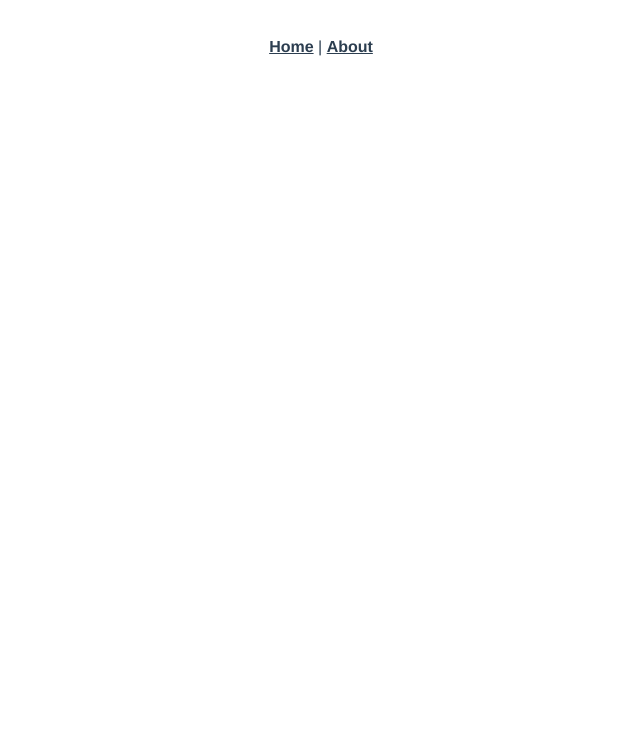
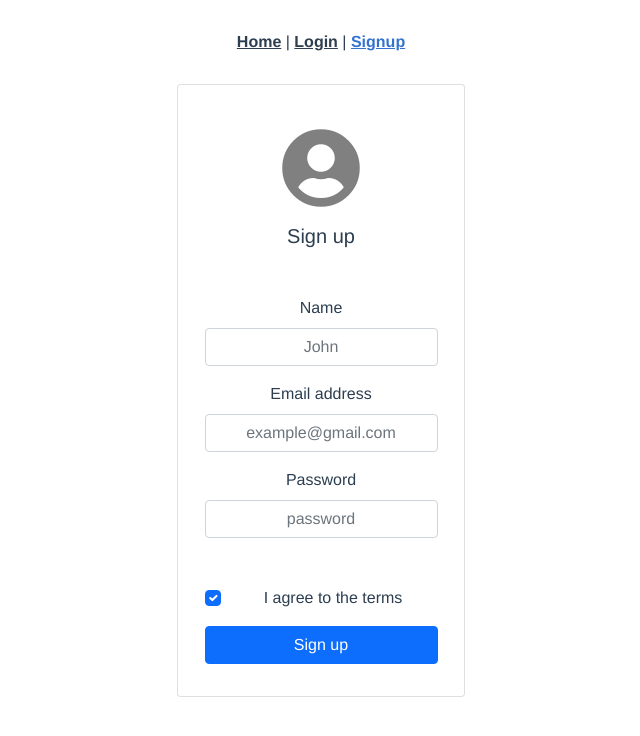
Before and after one commit to ContechOS/Web, a Vue app: page /signup in a window 1280 px wide. Before the commit this address had no page. Shown: the top 736 px of the page, without its empty margins (319-959 px from the left). Built offline with nearby package versions, Linux system fonts and the light colour scheme.

Commit message:
forms templates

```diff
--- a/public/index.html
+++ b/public/index.html
@@ -1,17 +1,28 @@
 <!DOCTYPE html>
 <html lang="">
+
 <head>
   <meta charset="utf-8">
   <meta http-equiv="X-UA-Compatible" content="IE=edge">
   <meta name="viewport" content="width=device-width,initial-scale=1.0">
   <link rel="icon" href="<%= BASE_URL %>favicon.ico">
   <title><%= htmlWebpackPlugin.options.title %></title>
+  <!-- Bootstrap -->
+  <link rel="stylesheet" href="https://cdnjs.cloudflare.com/ajax/libs/font-awesome/5.15.4/css/all.min.css">
+  <link href="https://cdn.jsdelivr.net/npm/bootstrap@5.1.0/dist/css/bootstrap.min.css" rel="stylesheet"
+    integrity="sha384-KyZXEAg3QhqLMpG8r+8fhAXLRk2vvoC2f3B09zVXn8CA5QIVfZOJ3BCsw2P0p/We" crossorigin="anonymous">
+  <script src="https://cdn.jsdelivr.net/npm/bootstrap@5.1.0/dist/js/bootstrap.bundle.min.js"
+    integrity="sha384-U1DAWAznBHeqEIlVSCgzq+c9gqGAJn5c/t99JyeKa9xxaYpSvHU5awsuZVVFIhvj" crossorigin="anonymous">
+  </script>
 </head>
+
 <body>
   <noscript>
-      <strong>We're sorry but <%= htmlWebpackPlugin.options.title %> doesn't work properly without JavaScript enabled. Please enable it to continue.</strong>
+    <strong>We're sorry but <%= htmlWebpackPlugin.options.title %> doesn't work properly without JavaScript enabled.
+      Please enable it to continue.</strong>
   </noscript>
   <div id="app"></div>
   <!-- built files will be auto injected -->
 </body>
+
 </html>
--- a/src/App.vue
+++ b/src/App.vue
@@ -1,7 +1,8 @@
 <template>
   <div id="nav">
     <router-link to="/">Home</router-link> |
-    <router-link to="/about">About</router-link>
+    <router-link to="/login">Login</router-link> |
+    <router-link to="/signup">Signup</router-link>
   </div>
   <router-view />
 </template>
@@ -11,7 +12,6 @@
   font-family: Avenir, Helvetica, Arial, sans-serif;
   -webkit-font-smoothing: antialiased;
   -moz-osx-font-smoothing: grayscale;
-  text-align: center;
   color: #2c3e50;
 }
 
@@ -23,7 +23,7 @@
     color: #2c3e50;
 
     &.router-link-exact-active {
-      color: #42b983;
+      color: #3472cf;
     }
   }
 }
--- a/src/router/index.ts
+++ b/src/router/index.ts
@@ -1,11 +1,23 @@
 import { createRouter, createWebHistory, RouteRecordRaw } from "vue-router";
 import Home from "../views/Home.vue";
+import Register from "../views/Signup.vue";
+import Login from "../views/Login.vue";
 
 const routes: Array<RouteRecordRaw> = [
   {
     path: "/",
     name: "Home",
     component: Home,
+  },
+  {
+    path: "/login",
+    name: "Login",
+    component: Login,
+  },
+  {
+    path: "/signup",
+    name: "Signup",
+    component: Register,
   },
   {
     path: "/about",
--- a/src/views/Home.vue
+++ b/src/views/Home.vue
@@ -1,18 +1,24 @@
 <template>
   <div class="home">
     <img alt="Vue logo" src="../assets/logo.png" />
-    <HelloWorld msg="Welcome to Your Vue.js + TypeScript App" />
+    <h1>Homepage</h1>
+    <p>Welcome, (name)</p>
   </div>
 </template>
 
 <script lang="ts">
 import { defineComponent } from "vue";
-import HelloWorld from "@/components/HelloWorld.vue"; // @ is an alias to /src
 
 export default defineComponent({
   name: "Home",
   components: {
-    HelloWorld,
   },
 });
 </script>
+
+<style lang="scss">
+  *{
+  text-align: center;
+
+  }
+</style>
--- /dev/null
+++ b/src/views/Login.vue
@@ -0,0 +1,65 @@
+<template>
+    <div class="container">
+        <div class="card" style="width: 18rem;">
+            <i class="fas fa-user-circle fa-5x" id="account-icon"></i>
+            <div class="card-body">
+                <h5 class="card-title mb-5">Log in</h5>
+                <div class="mb-3">
+                    <label for="mailInput" class="form-label">Email address</label>
+                    <input type="email" class="form-control" id="mailInput" aria-describedby="emailHelp" placeholder="example@gmail.com" required>
+                </div>
+                <div class="mb-5">
+                    <label for="passwordInput" class="form-label">Password</label>
+                    <input type="password" class="form-control" id="passwordInput" placeholder="password" required>
+                </div>
+                <div class="mb-3 form-check">
+                    <input type="checkbox" class="form-check-input" id="agreeCheck" checked required>
+                    <label class="form-check-label" for="agreeCheck">I agree to the terms</label>
+                </div>
+                <div class="d-grid gap-2 mb-3">
+                    <button class="btn btn-primary" @click="formSubmit">Log in</button>
+                </div>
+            </div>
+        </div>
+    </div>
+
+</template>
+
+<script>
+    export default {
+        name: "Login",
+        methods:  {
+            formSubmit() {
+                if(!document.getElementById("agreeCheck").checked){
+                    alert("You must agree our terms in order to use our services");
+                    return;
+                }
+                let mail = document.getElementById("mailInput").value;
+                let password = document.getElementById("passwordInput").value;
+                this.requestAPI(mail, password);
+            },
+            async requestAPI(mail, password) {
+                const APIurl = "";
+                await fetch(APIurl, {
+                    method: "POST",
+                    body: JSON.stringify({mail: mail, password: password})
+                }).then(res => {
+                    console.log(res.status);
+                    console.log(res.body);
+                });
+                return;
+            }
+        }
+    }
+</script>
+
+<style>
+    #account-icon{
+        padding: 15%;
+        padding-bottom: 0;
+        color: gray;
+    }
+    *{
+        margin: 0 auto;
+    }
+</style>
--- /dev/null
+++ b/src/views/Signup.vue
@@ -0,0 +1,69 @@
+<template>
+    <div class="container">
+        <div class="card" style="width: 18rem;">
+            <i class="fas fa-user-circle fa-5x" id="account-icon"></i>
+            <div class="card-body">
+                <h5 class="card-title mb-5">Sign up</h5>
+                <div class="mb-3">
+                    <label for="nameInput" class="form-label">Name</label>
+                    <input type="text" class="form-control" id="nameInput" aria-describedby="emailHelp" placeholder="John" required>
+                </div>
+                <div class="mb-3">
+                    <label for="mailInput" class="form-label">Email address</label>
+                    <input type="email" class="form-control" id="mailInput" aria-describedby="emailHelp" placeholder="example@gmail.com" required>
+                </div>
+                <div class="mb-5">
+                    <label for="passwordInput" class="form-label">Password</label>
+                    <input type="password" class="form-control" id="passwordInput" placeholder="password" required>
+                </div>
+                <div class="mb-3 form-check">
+                    <input type="checkbox" class="form-check-input" id="agreeCheck" checked required>
+                    <label class="form-check-label" for="agreeCheck">I agree to the terms</label>
+                </div>
+                <div class="d-grid gap-2 mb-3">
+                    <button class="btn btn-primary" @click="formSubmit">Sign up</button>
+                </div>
+            </div>
+        </div>
+    </div>
+
+</template>
+
+<script>
+    export default {
+        name: "Register",
+        methods:  {
+            formSubmit() {
+                if(!document.getElementById("agreeCheck").checked){
+                    alert("You must agree our terms in order to use our services");
+                    return;
+                }
+                let name = document.getElementById("nameInput").value;
+                let mail = document.getElementById("mailInput").value;
+                let password = document.getElementById("passwordInput").value;
+                this.requestAPI(name, mail, password);
+            },
+            async requestAPI(name, mail, password) {
+                const APIurl = "";
+                await fetch(APIurl, {
+                    method: "POST",
+                    body: JSON.stringify({name:name, mail: mail, password: password})
+                }).then(res => {
+                    console.log(res.status);
+                    console.log(res.body);
+                });
+            }
+        }
+    }
+</script>
+
+<style>
+    #account-icon{
+        padding: 15%;
+        padding-bottom: 0;
+        color: gray;
+    }
+    *{
+        margin: 0 auto;
+    }
+</style>
```
Also changed, not shown: src/assets/nikdev_pink.svg (added). Lines whose indentation alone changed are shown as unchanged.
